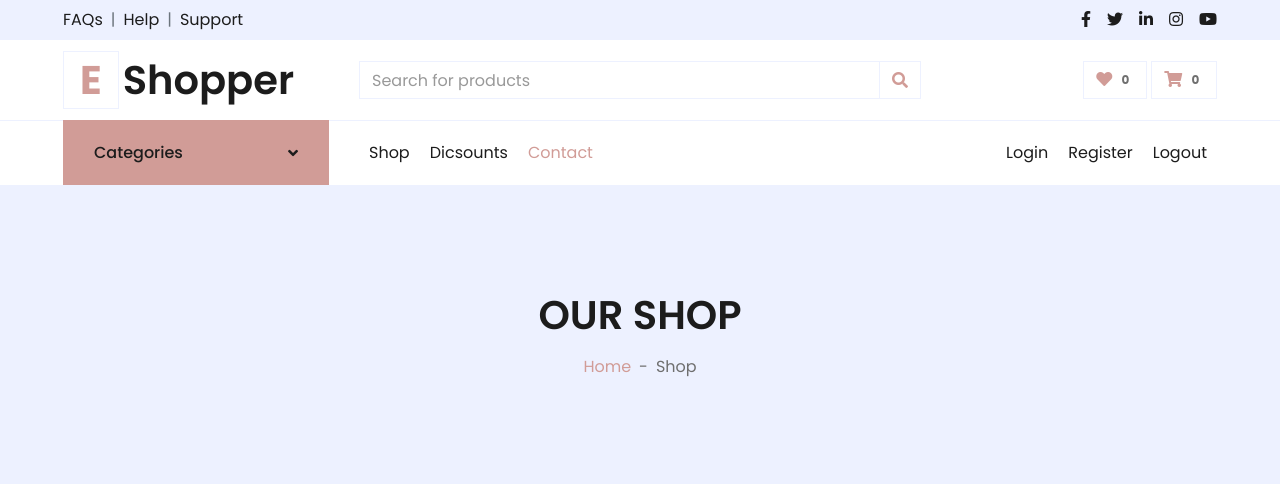
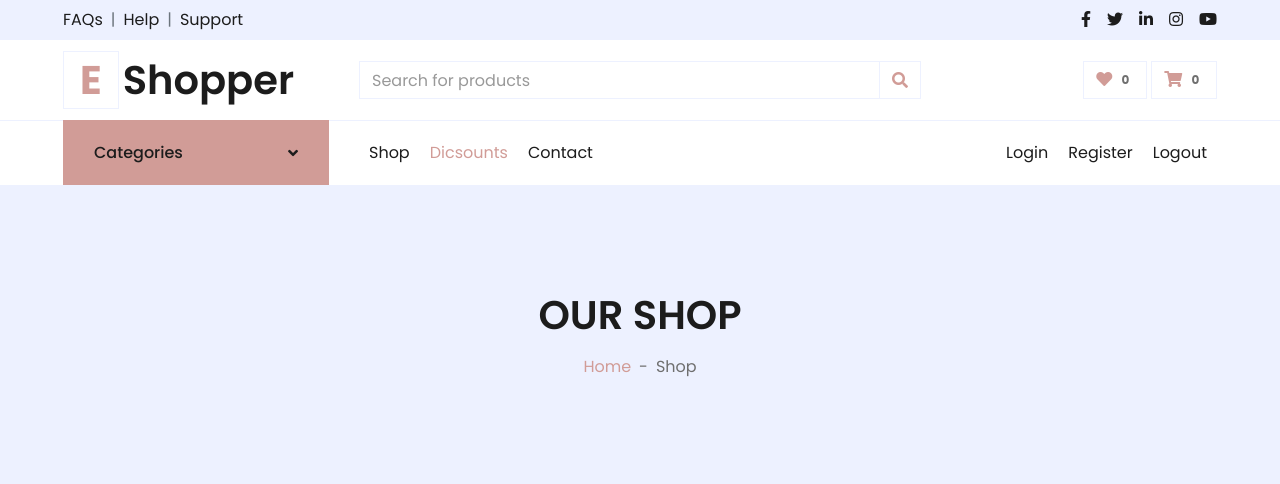
Before and after one commit to Ahmad-Nuriyev/Flask-Project, a Flask app: page /discounted/ in a window 1280 px wide. Shown: the top 484 px of the page. Run offline with Flask 3, Linux system fonts and the light colour scheme; data that the repository does not hold is empty; some libraries are stand-ins or nearby versions.

Commit message:
request.path added

```diff
--- a/controllers.py
+++ b/controllers.py
@@ -65,7 +65,7 @@ def detail(id):
                     return redirect (url_for('detail', id=id))
                 else:
                     flash ('You must be logged in to leave a review', 'danger')
-                    return redirect (url_for('detail', id=id))
+                    return redirect (url_for('login'))
 
 
         context = {
--- a/templates/detail.html
+++ b/templates/detail.html
@@ -191,6 +191,7 @@
 
     <!-- Products Start -->
     <div class="container-fluid py-5">
+      <!-- {% if same_cat| length>0 %} -->
       <div class="text-center mb-4">
         <h2 class="section-title px-5">
           <span class="px-2">You May Also Like</span>
@@ -229,6 +230,7 @@
         {% endif %}
         {% endfor %}
       </div>
+      <!-- {% endif %} -->
     </div>
     <!-- Products End -->
 
--- a/templates/partials/navbar.html
+++ b/templates/partials/navbar.html
@@ -44,10 +44,10 @@
                 </button>
                 <div class="collapse navbar-collapse justify-content-between" id="navbarCollapse">
                     <div class="navbar-nav mr-auto py-0">
-                        <a href= "{{url_for ('shop')}}" class="nav-item nav-link">Shop</a>
-                        <a href="{{url_for ('discount')}}" class="nav-item nav-link">Dicsounts</a>
+                        <a href= "{{url_for ('shop')}}" class="nav-item nav-link {% if request.path == url_for ('shop') %} active {% endif %}">Shop</a>
+                        <a href="{{url_for ('discount')}}" class="nav-item nav-link {% if request.path == url_for ('discount') %} active {% endif %}">Dicsounts</a>
                         <!-- <a href="" class="nav-item nav-link">Shop Detail</a> -->
-                        <a href="{{url_for ('contacts')}}" class="nav-item nav-link active">Contact</a>
+                        <a href="{{url_for ('contacts')}}" class="nav-item nav-link">Contact</a>
 
                     </div>
                     <div class="navbar-nav ml-auto py-0">
```
